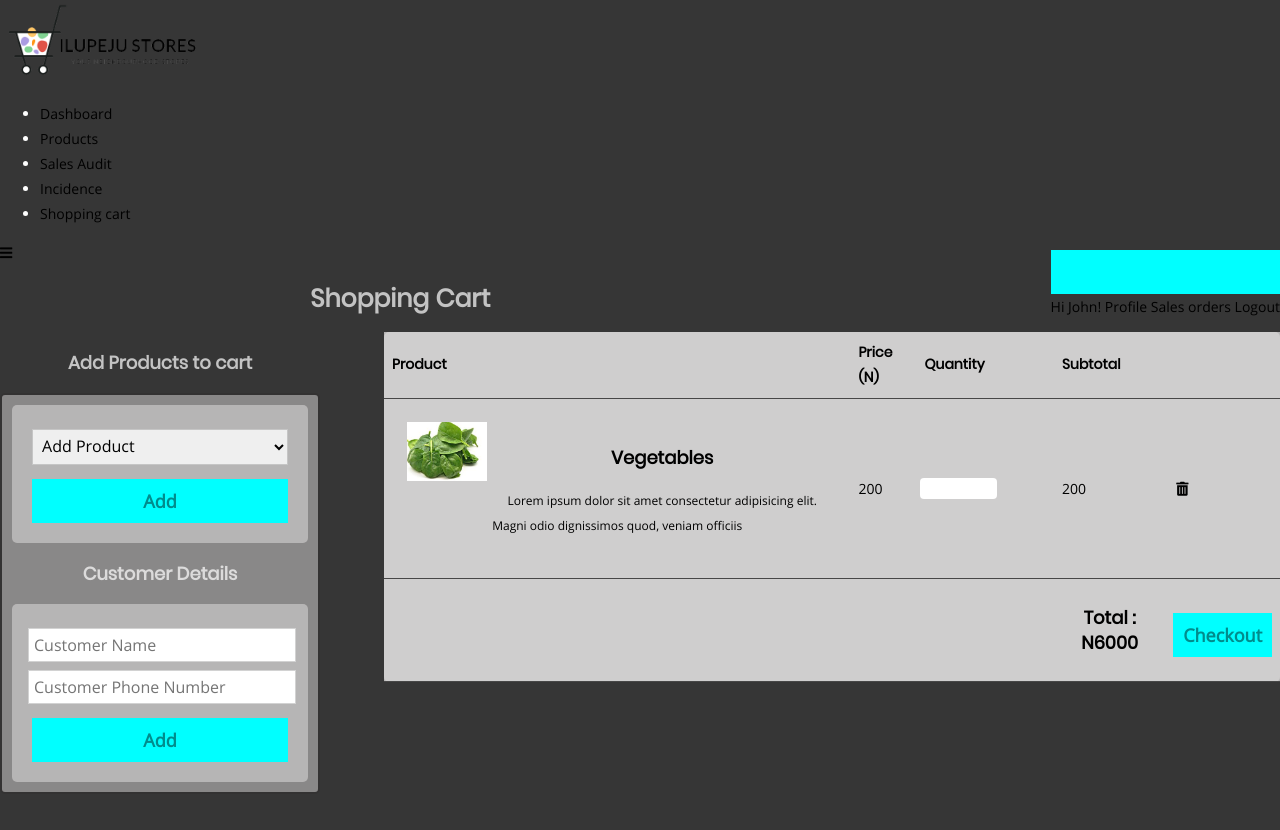
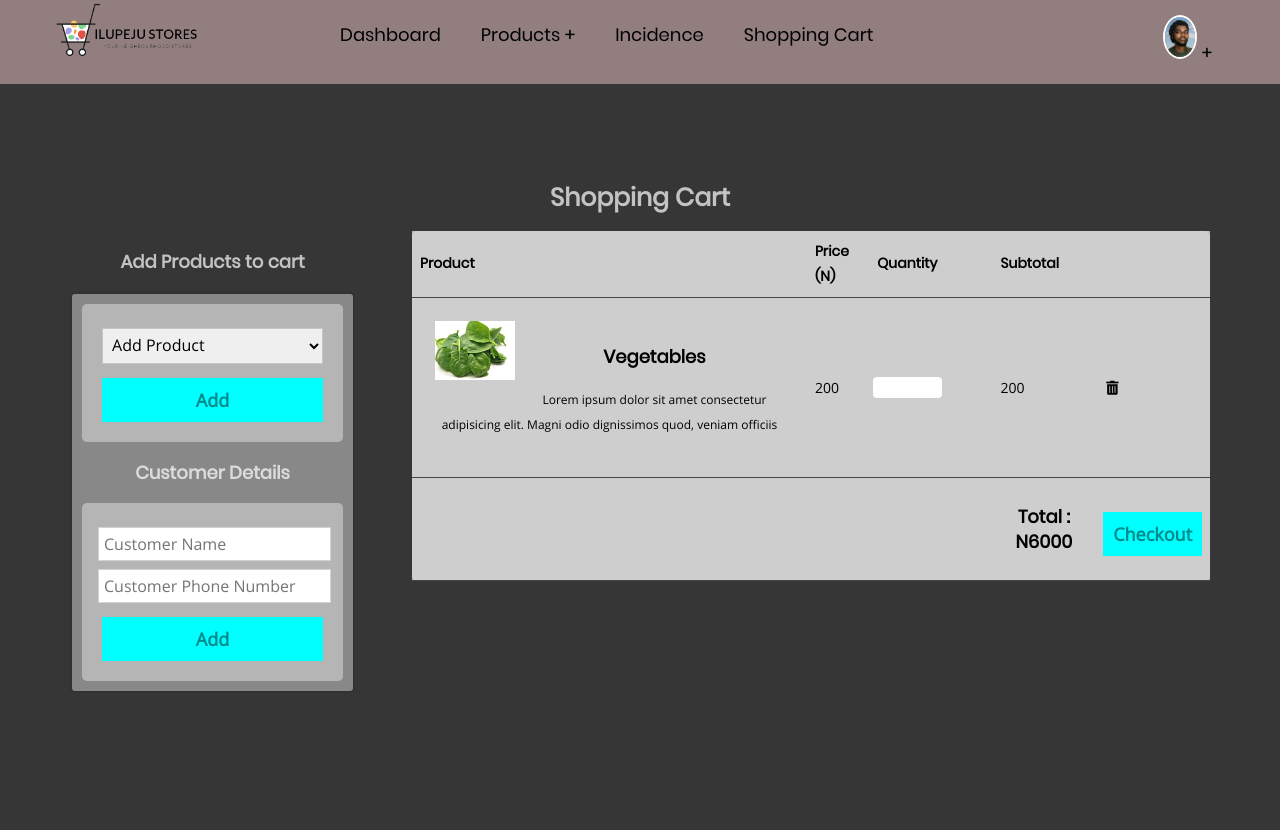
Before and after one commit to ebzeal/store-manager, a plain HTML site: page UI/cart/index.html in a window 1280 px wide. Drawn offline with Linux system fonts and the light colour scheme.

Commit message:
[Feature 161067451] added-cart-receipt-pages

```diff
--- a/UI/cart/index.html
+++ b/UI/cart/index.html
@@ -5,54 +5,69 @@
   <meta charset="UTF-8">
   <meta name="viewport" content="width=device-width, initial-scale=1.0">
   <meta http-equiv="X-UA-Compatible" content="ie=edge">
-  <link rel="shortcut icon" href="../../images/favicon.ico" type="image/x-icon">
-  <link href="https://fonts.googleapis.com/css?family=Open+Sans|Poppins" rel="stylesheet">
+
+  <link rel="shortcut icon" href="../images/favicon.ico" type="image/x-icon">
   <link rel="stylesheet" href="https://use.fontawesome.com/releases/v5.3.1/css/all.css" integrity="sha384-mzrmE5qonljUremFsqc01SB46JvROS7bZs3IO2EmfFsd15uHvIt+Y8vEf7N7fWAU"
     crossorigin="anonymous">
+  <title>Ilupeju Stores - Store Manager App</title>
   <link rel="stylesheet" href="../css/styles.css">
-  <title>Ilupeju Stores - Store Manager App</title>
 </head>
 
 <body>
-  <header class="top">
-    <div class="container">
-      <div class="logo-top">
-        <a href="index.html"> <img src="../images/logo.png" alt="Ilupeju Stores logo" srcset="../images/logo.png 240w, ../images/logo.png 320w, ../images/logo.png 480w, ../images/logo.png 3200w"
-            aria-setsize="">
-        </a>
-      </div>
-      <div id="menubar" class="allmenu">
-        <div class="menu" id="menubar">
+  <nav>
+    <div id="logo"><a href="../dashboard.html"> <img src="../images/logo.png" alt="Ilupeju Stores logo">
+      </a></div>
+    <label for="drop" class="toggle">Menu</label>
+    <input type="checkbox" id="drop" />
+    <ul class="menu">
+      <li><a href="../dashboard.html">Dashboard</a></li>
+
+      <li>
+
+        <!-- First Tier Drop Down -->
+        <label for="drop-2" class="toggle">Portfolio +</label>
+        <a href="../#">Products</a>
+        <input type="checkbox" id="drop-2" />
         <ul>
-            <li><a href="../dashboard.html">Dashboard</a></li>
-            <li><a href="../products.html">Products</a></li>
-            <li><a href="john-doe.html">Sales Audit</a></li>
+          <li><a href="../products.html">View All Products</a></li>
+          <li><a href="../admin/products/new.html">Add Product</a></li>
+          <!-- <li>
+
+            <!-- Second Tier Drop Down --
+            <label for="drop-3" class="toggle">Works +</label>
+            <a href="../#">Works</a>
+            <input type="checkbox" id="drop-3" />
+            <ul>
+              <li><a href="../#">HTML/CSS</a></li>
+              <li><a href="../#">jQuery</a></li>
+              <li><a href="../#">Python</a></li>
+            </ul>
+          </li> -->
+        </ul>
+      </li>
       <li><a href="../report-incidence.html">Incidence</a></li>
-            <li class="active"><a href="../cart/index.html">Shopping cart</a></li>
+      <li><a href="../cart/index.html">Shopping Cart</a></li>
+
+      <li class="profile">
+        <!-- First Tier Drop Down -->
+        <label for="drop-1" class="toggle"> <img src="../images/john-doe.jpg" alt=""> +</label>
+        <a href="../#" class="dropbtn"><img src="../images/john-doe.jpg" alt=""></a>
+        <input type="checkbox" id="drop-1" />
+        <ul>
+          <li><a href="../#">Hi John</a></li>
+          <li><a href="../users/john-doe.html">Profile</a></li>
+          <li><a href="../audit/john-doe.html">Sales Orders</a></li>
+          <li><a href="../index.html">Logout</a></li>
         </ul>
+      </li>
+    </ul>
+  </nav>
 
-        </div>
-        <div class="profile">
-          <div class="dropdown">
-            <button onclick="myProfileFunction()" class="dropbtn"> &nbsp;&nbsp;&nbsp;</button>
-            <div id="myDropdown" class="dropdown-content">
-              <a href="#">Hi John!</a>
-              <a href="#home">Profile</a>
-              <a href="#about">Sales orders</a>
-              <a href="#contact">Logout</a>
-            </div>
-          </div>
-        </div>
-        <a href="javascript:void(0);" class="icon" onclick="myFunction()">
-          <i class="fa fa-bars"></i>
-        </a>
-      </div>
-    </div>
-  </header>
 
-  <section>
-    <div class="container">
+  <div class="container" id="container">
+
     <h2>Shopping Cart</h2>
+
     <div class="content">
       <div class="left">
         <h3>Add Products to cart</h3>
@@ -88,7 +103,7 @@
           </tr>
           <tr>
             <td>
-                <img src="../images/vegetables.jpg" alt="" class="productimage">
+              <img src="../../images/vegetables.jpg" alt="" class="productimage">
               <div class="productdetails">
                 <h3>Vegetables</h3>
                 <p>Lorem ipsum dolor sit amet consectetur adipisicing elit. Magni odio dignissimos quod, veniam
@@ -118,10 +133,8 @@
         </table>
       </div>
     </div>
+
   </div>
-  </section>
-
-  <script src="../js/menu.js"></script>
 </body>
 
 </html>
--- a/UI/css/styles.css
+++ b/UI/css/styles.css
@@ -448,8 +448,13 @@ input,
 .receipt {
   margin: 0px auto;
   max-width: 60%;
-  background: rgba(238, 213, 203, 0.3);
+  background: rgba(235, 233, 233, 0.8);
   color: rgba(0, 0, 0, 1);
+  padding: 5px;
+}
+
+.receipt * h2 {
+  color: #000 !important;
 }
 
 .textleft {
@@ -472,6 +477,10 @@ input,
 
 .receipttop {
   margin-bottom: 80px;
+}
+.paytype {
+  max-width: 30%;
+  text-align: left
 }
 
 /* Media Queries
@@ -650,6 +659,7 @@ td {
   margin-top: -130px;
   margin-right: -30px
 }
+
 .paytype input {
   margin: 0px
 }
```
Also changed, not shown: UI/cart/receipt.html (+3 -5 lines). Lines whose indentation alone changed are shown as unchanged.
